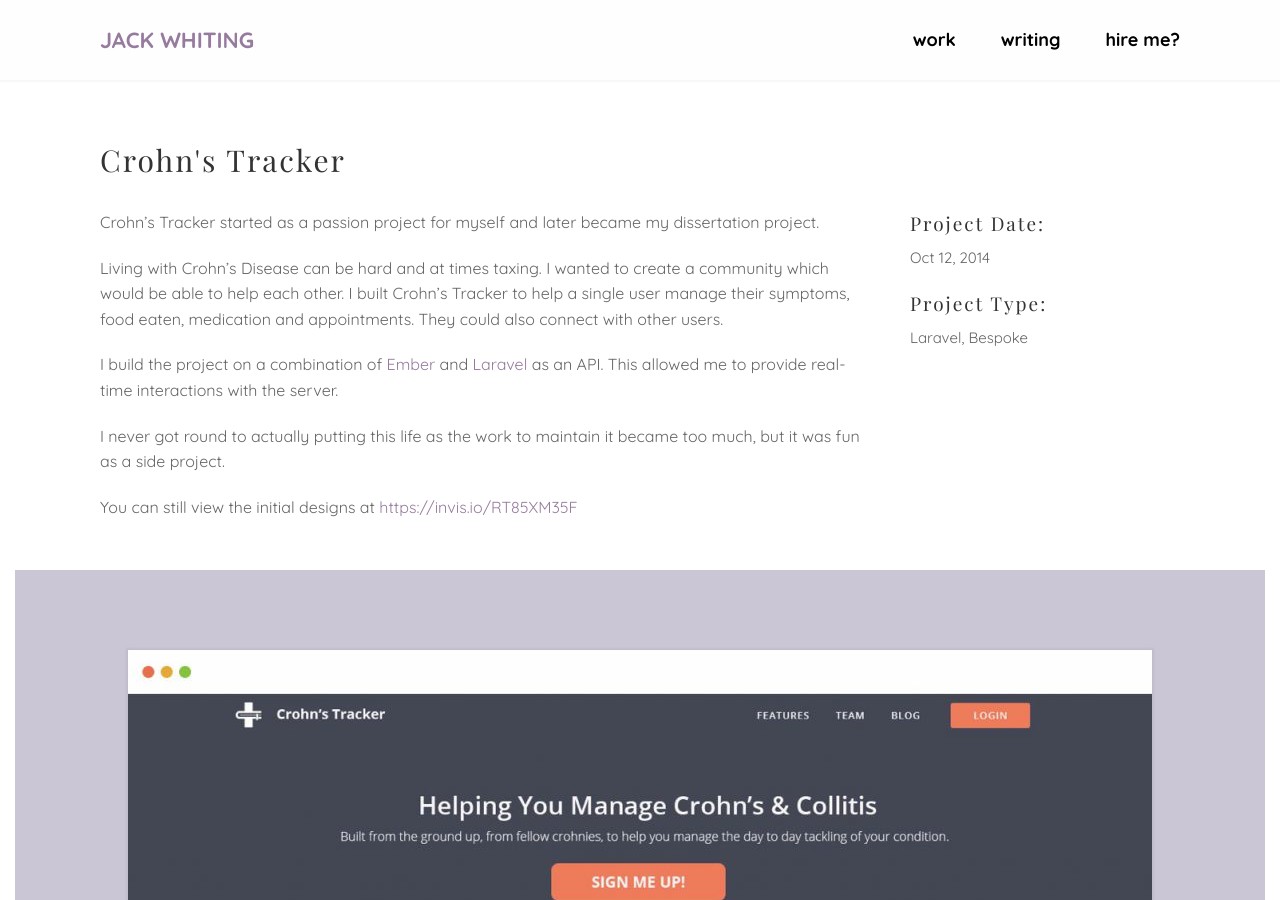
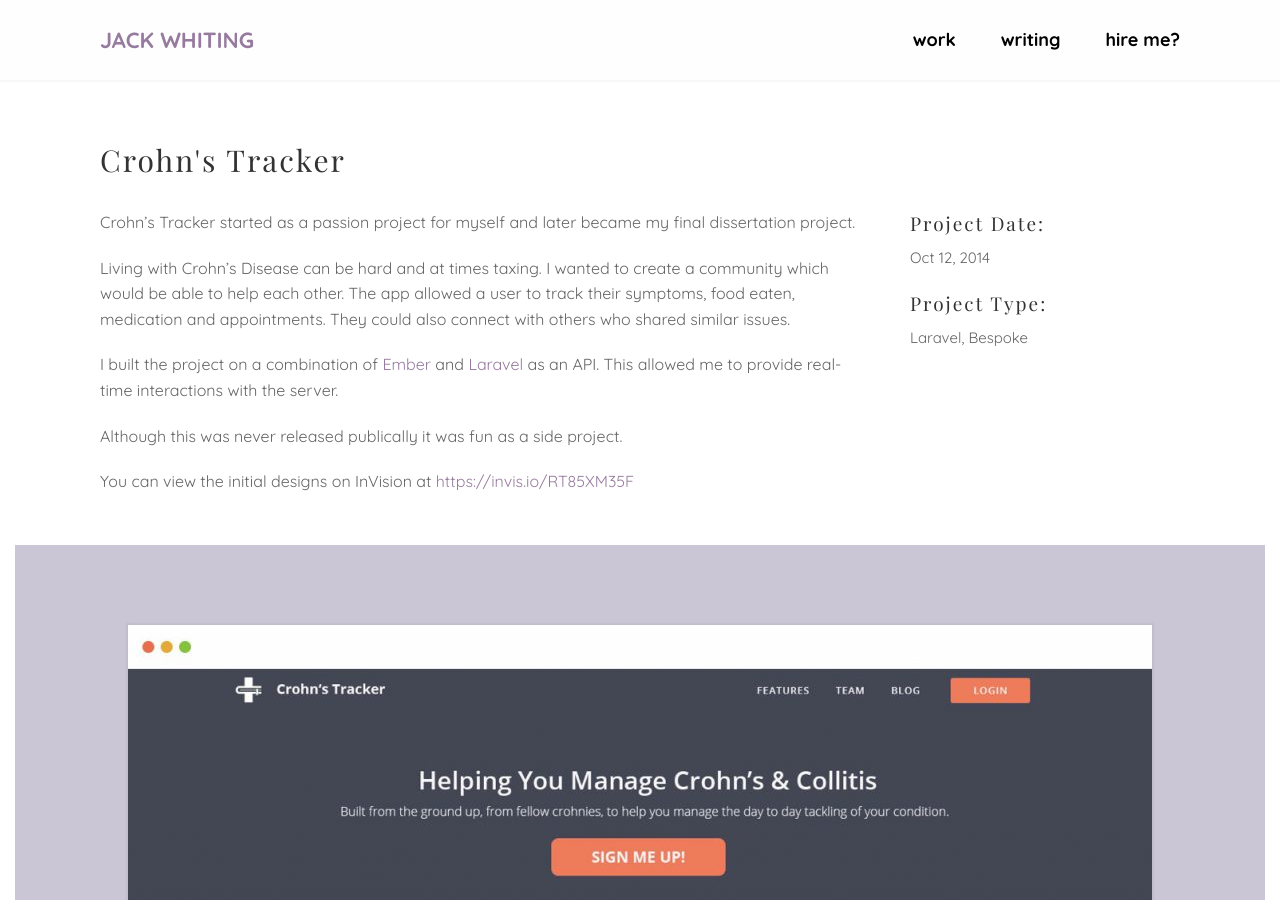
Before and after one commit to jackabox/old.jackwhiting.co.uk, a Jekyll site: the page built from _works/crohnstracker.md, in a window 1280 px wide and 900 px high. Built offline with Jekyll 4.4.1, drawn with Linux system fonts in a browser that asks for light colours.

Commit message:
Updated Crohnstracker

```diff
--- a/_works/crohnstracker.md
+++ b/_works/crohnstracker.md
@@ -10,12 +10,12 @@ categories:
 layout: works-single
 ---
 
-Crohn's Tracker started as a passion project for myself and later became my dissertation project.
+Crohn's Tracker started as a passion project for myself and later became my final dissertation project.
 
-Living with Crohn's Disease can be hard and at times taxing. I wanted to create a community which would be able to help each other. I built Crohn's Tracker to help a single user manage their symptoms, food eaten, medication and appointments. They could also connect with other users.
+Living with Crohn's Disease can be hard and at times taxing. I wanted to create a community which would be able to help each other. The app allowed a user to track their symptoms, food eaten, medication and appointments. They could also connect with others who shared similar issues.
 
-I build the project on a combination of [Ember](http://emberjs.com/) and [Laravel](https://laravel.com/) as an API. This allowed me to provide real-time interactions with the server.
+I built the project on a combination of [Ember](http://emberjs.com/) and [Laravel](https://laravel.com/) as an API. This allowed me to provide real-time interactions with the server.
 
-I never got round to actually putting this life as the work to maintain it became too much, but it was fun as a side project.
+Although this was never released publically it was fun as a side project.
 
-You can still view the initial designs at [https://invis.io/RT85XM35F](https://invis.io/RT85XM35F)
+You can view the initial designs on InVision at [https://invis.io/RT85XM35F](https://invis.io/RT85XM35F)
```
